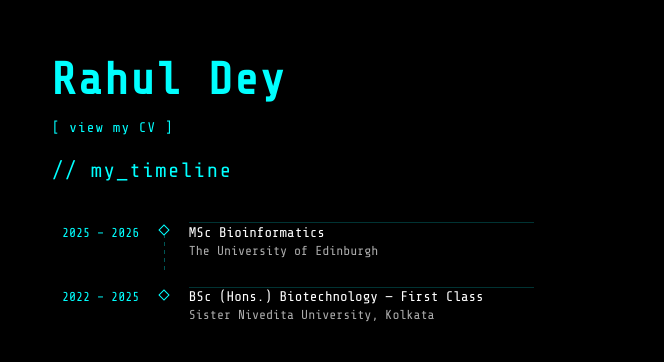
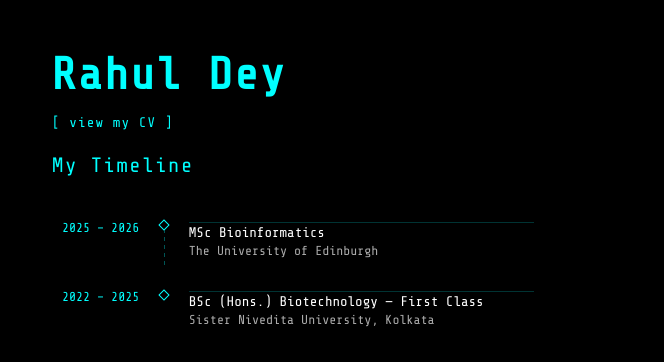
Before and after one commit to rahuldey5156/rahuldey5156.github.io, a plain HTML site: page index.html in a window 1280 px wide. Shown: the part 75-437 px from the top of the page, 616-1280 px from the left. Drawn offline with nearby package versions, Linux system fonts and the light colour scheme.

Commit message:
Fix timeline heading and horizontal line spacing

```diff
--- a/index.html
+++ b/index.html
@@ -195,6 +195,7 @@
       margin-bottom: 0.2rem;
       border-top: 1px solid #00ffff33;
       padding-top: 0.1rem;
+      margin-top: 0.3rem;
     }
 
     .timeline-school {
@@ -246,7 +247,7 @@
     <div class="home-text">
       <h1>Rahul Dey</h1>
       <a href="CV.pdf" target="_blank" class="cv-link">[ view my CV ]</a>
-      <div class="timeline-heading">// my_timeline</div>
+      <div class="timeline-heading">My Timeline</div>
       <div class="timeline">
         <div class="timeline-item">
           <div class="timeline-year">2025 – 2026</div>
```
